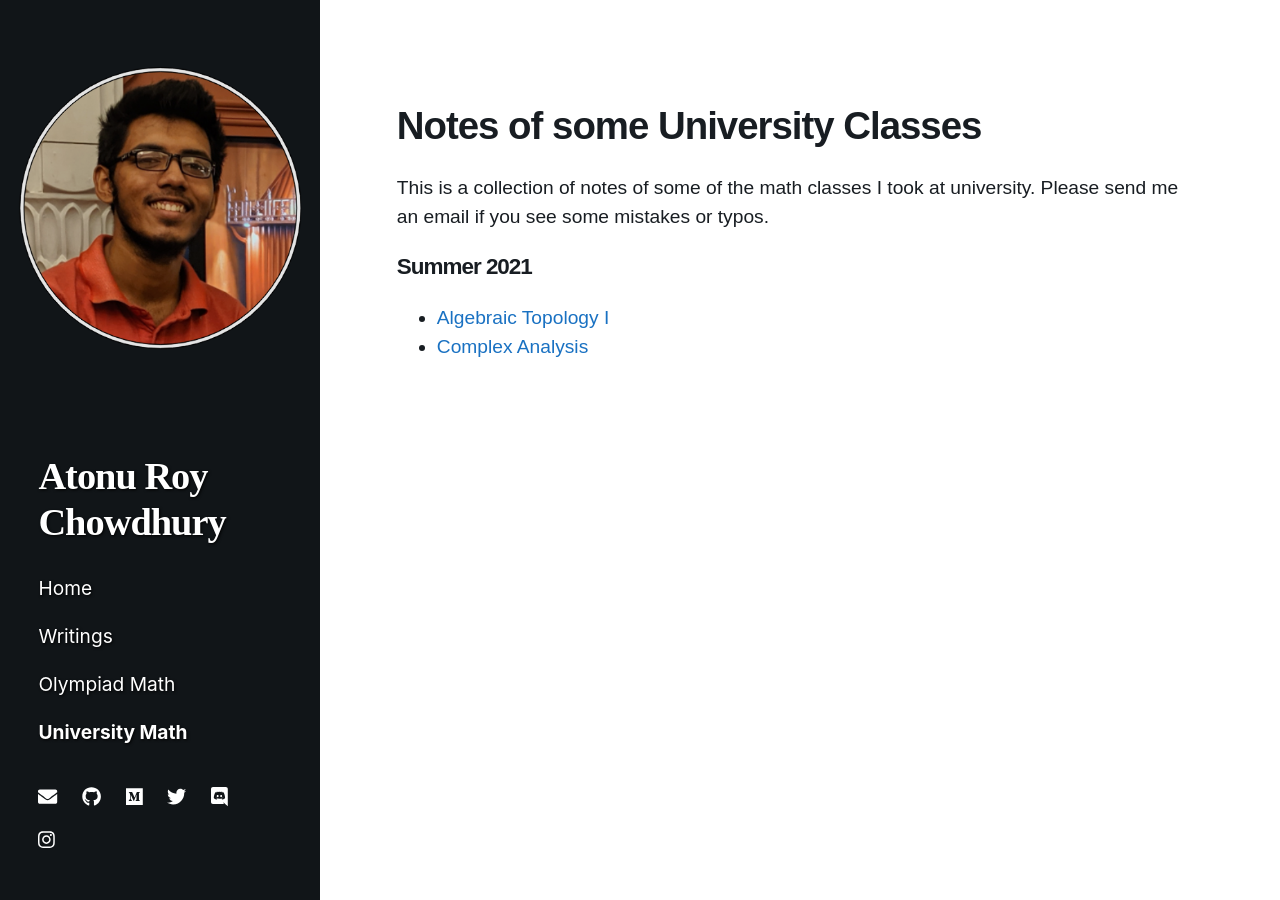
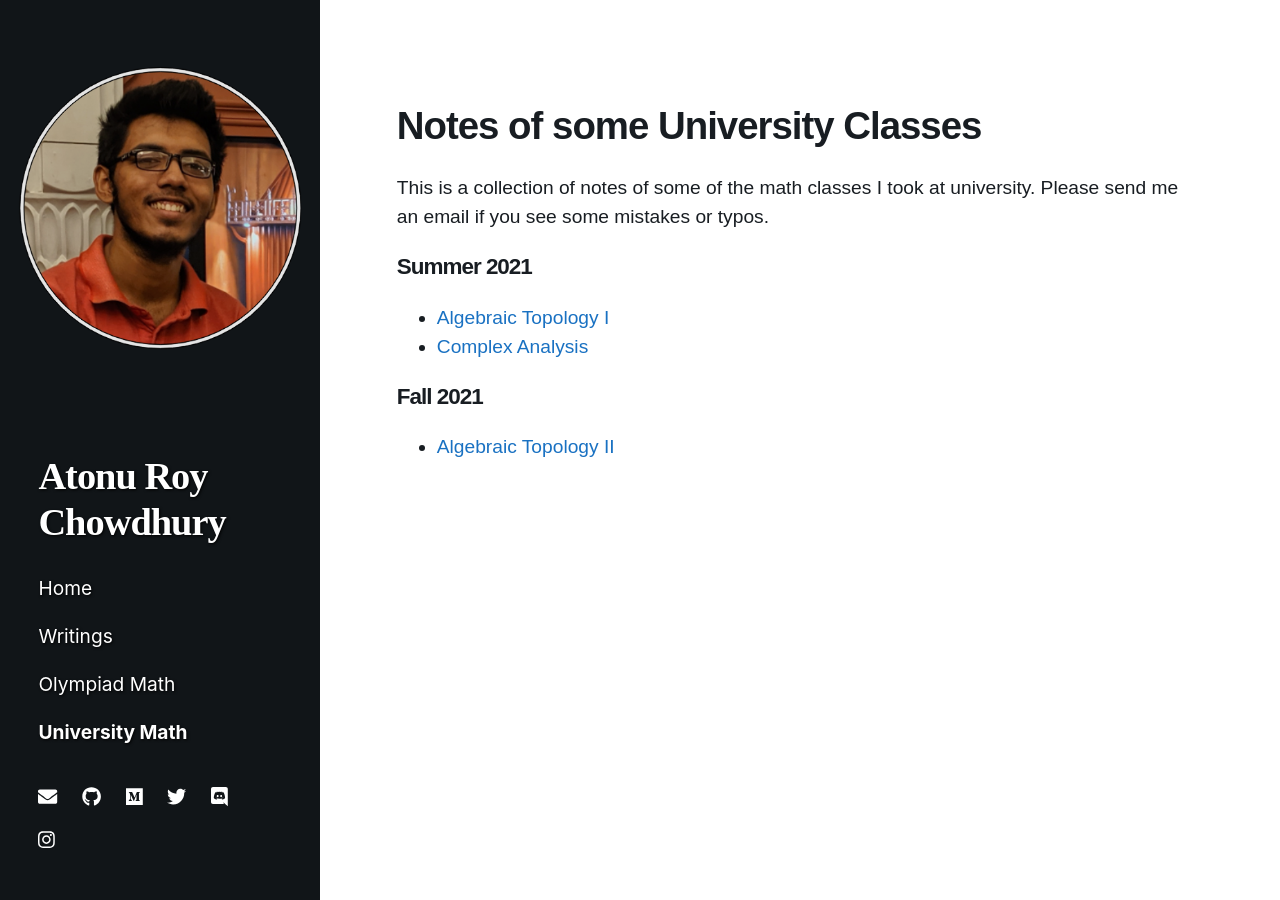
Before and after one commit to atonurc/atonurc.github.io, a Jekyll site: the page built from unimath.markdown, in a window 1280 px wide. Built offline with Jekyll 4.4.1, drawn with Linux system fonts in a browser that asks for light colours; nearby versions of some CDN libraries.

```diff
--- a/olymath.markdown
+++ b/olymath.markdown
@@ -17,3 +17,6 @@ This is a collection of notes I prepared for Bangladesh Mathematical Olympiad ca
  - [Order, Primitive Roots and Quadratic Residue](https://atonurc.github.io/assets/ord_primroot.pdf)
  - [Diophantine Equations](https://atonurc.github.io/assets/dioph.pdf)
 <!-- <object data="assets/dioph.pdf" width="1000" height="1000" type='application/pdf'></object> -->
+
+### 2022
+ - [Sequences and Recursion](https://atonurc.github.io/assets/sequences.pdf)
--- a/unimath.markdown
+++ b/unimath.markdown
@@ -17,3 +17,7 @@ This is a collection of notes of some of the math classes I took at university.
  - [Algebraic Topology I](https://atonurc.github.io/assets/MAT431_AT1.pdf)
  - [Complex Analysis](https://atonurc.github.io/assets/MAT314_CA.pdf)
 <!-- <object data="assets/dioph.pdf" width="1000" height="1000" type='application/pdf'></object> -->
+
+
+### Fall 2021
+- [Algebraic Topology II](https://atonurc.github.io/assets/MAT432_AT2.pdf)
```
Also changed, not shown: 3 other files.
